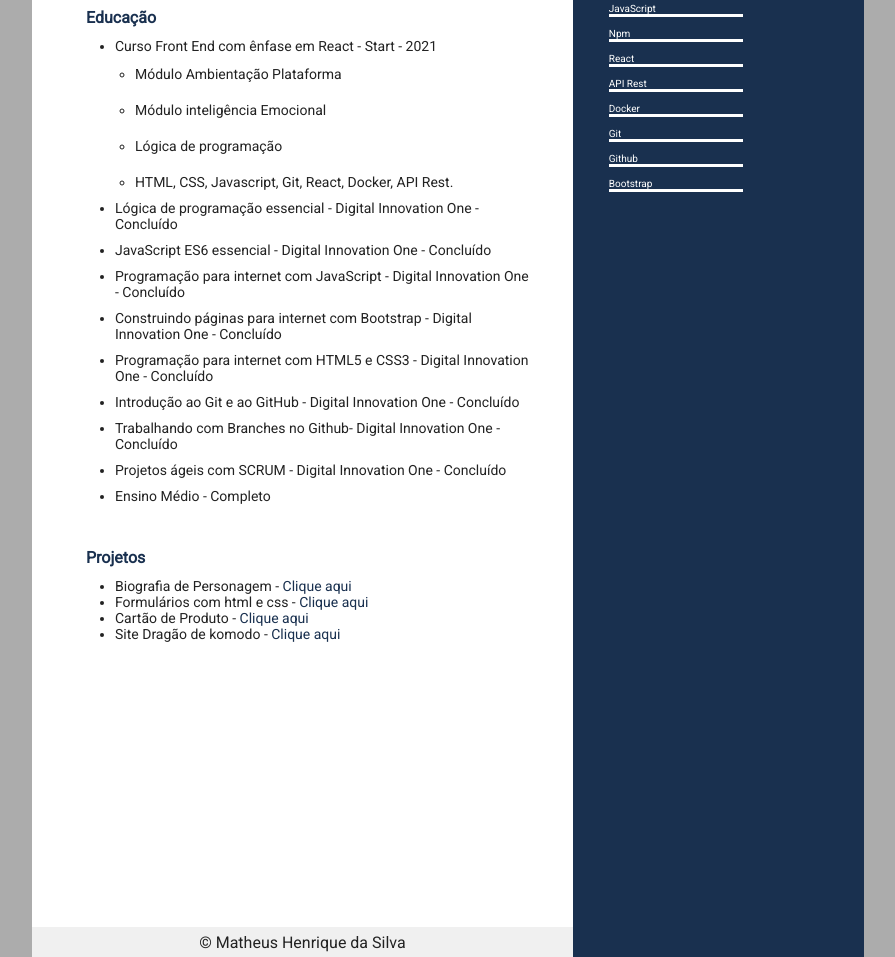
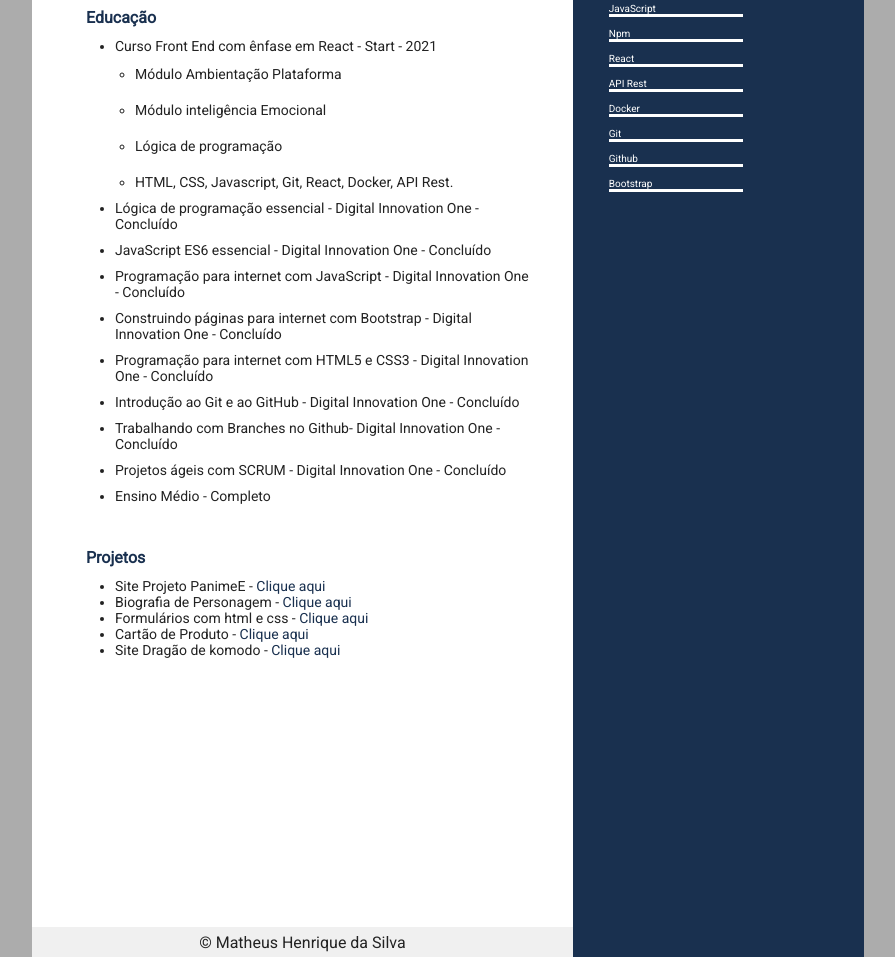
Before and after one commit to mateushenriquedasilva/projeto-curriculo, a website: page index.html in a window 1280 px wide. Shown: the part 403-1360 px from the top of the page, without its empty margins (192-1087 px from the left). Drawn offline with Linux system fonts and the light colour scheme.

Commit message:
Update index.html

```diff
--- a/index.html
+++ b/index.html
@@ -66,6 +66,7 @@
             <article class="article-projetos">
                 <h3>Projetos</h3>
                 <ul class="lista-projetos" >
+                    <li>Site Projeto PanimeE - <a href="https://panime.vercel.app/" target="_blank">Clique aqui</a></li>
                     <li>Biografia de Personagem - <a href="https://github.com/mateushenriquedasilva/biografia-de-personagem" target="_blank">Clique aqui</a></li>
                     <li>Formulários com html e css - <a href="https://github.com/mateushenriquedasilva/formularios-com-html-e-css" target="_blank">Clique aqui</a></li>
                     <li>Cartão de Produto - <a href="https://github.com/mateushenriquedasilva/product-card" target="_blank">Clique aqui</a></li>
```
